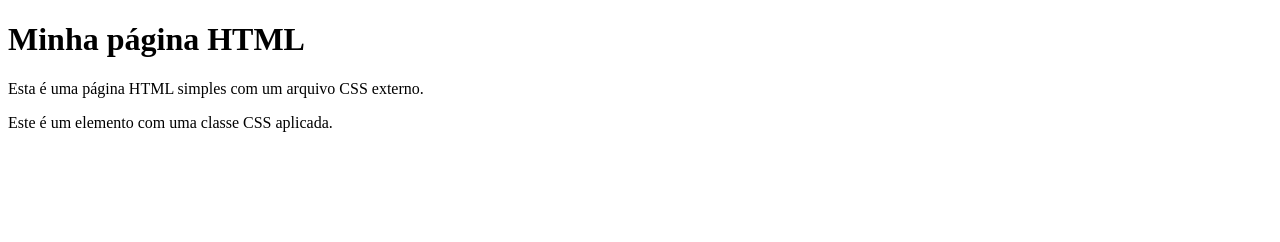
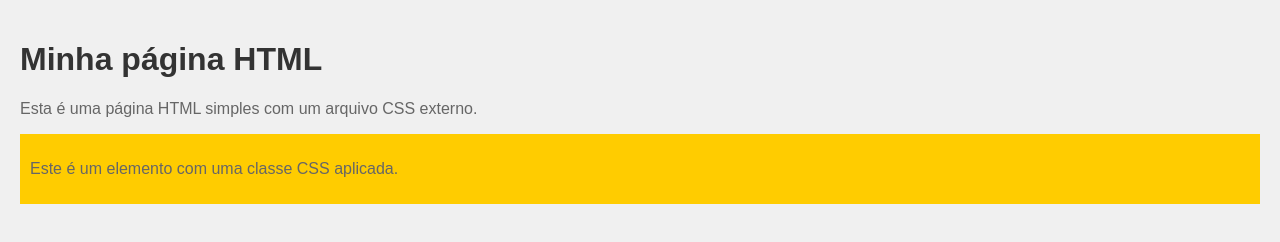
Before and after one commit to VINI1206/HTML2, a plain HTML site: page index.html in a window 1280 px wide. Drawn offline with Linux system fonts and the light colour scheme.

Commit message:
Update index.html

```diff
--- a/index.html
+++ b/index.html
@@ -2,7 +2,7 @@
 <html>
 <head>
   <title>Minha página HTML</title>
-  <link rel="styleheet" type="text/css" href="stylle.css">
+  <link rel="stylesheet" type="text/css" href="stylle.css">
 </heat>
 <body>
   <h1>Minha página HTML</h1>
```
